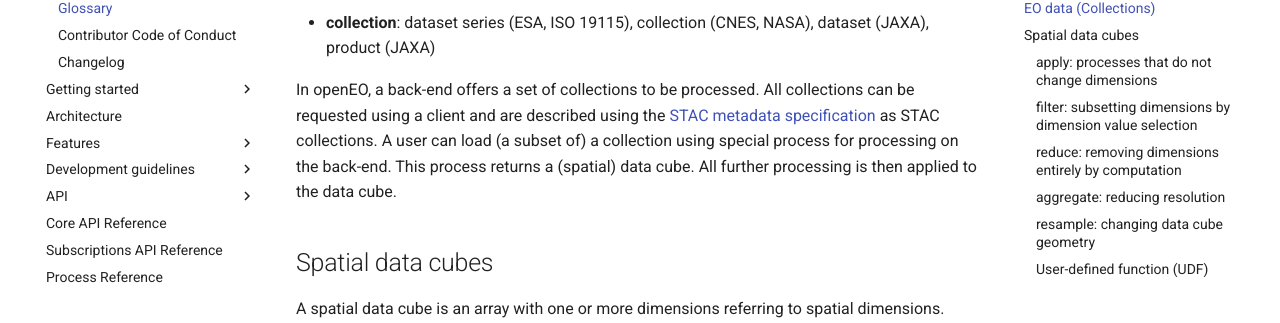
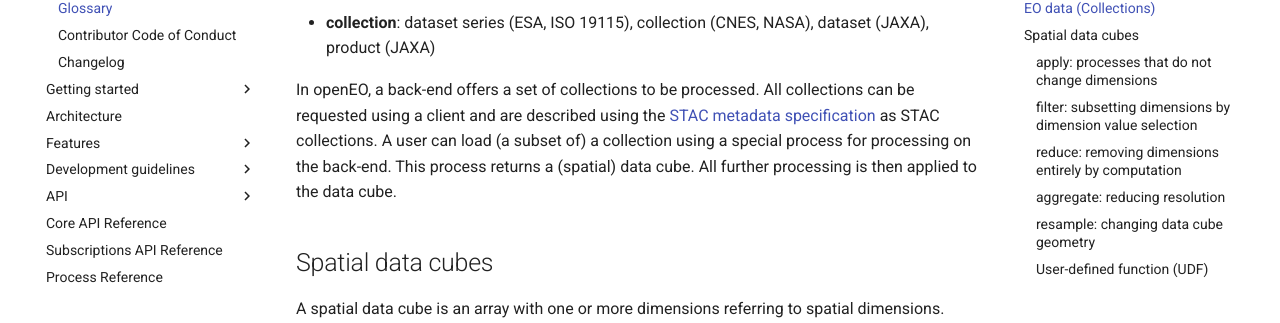
Before and after one commit to Open-EO/openeo-api, an MkDocs documentation site: the page built from docs/glossary.md, in a window 1280 px wide and 900 px high, scrolled down 1127 px. Shown: the part 154-477 px from the top of the window. Built offline with MkDocs 1.6.1 and Material for MkDocs 9.7.7, drawn with Linux system fonts in a browser that asks for light colours; comment, search, counter and statistics services are not loaded.

```diff
--- a/docs/glossary.md
+++ b/docs/glossary.md
@@ -26,7 +26,7 @@ The [CEOS OpenSearch Best Practice Document v1.2](http://ceos.org/ourwork/workin
 - **granule**: dataset (ESA, ISO 19115), granule (NASA), product (ESA, CNES), scene (JAXA)
 - **collection**: dataset series (ESA, ISO 19115), collection (CNES, NASA), dataset (JAXA), product (JAXA)
 
-In openEO, a back-end offers a set of collections to be processed. All collections can be requested using a client and are described using the [STAC metadata specification](https://github.com/radiantearth/stac-spec) as STAC collections. A user can load (a subset of) a collection using special process for processing on the back-end. This process returns a (spatial) data cube. All further processing is then applied to the data cube.
+In openEO, a back-end offers a set of collections to be processed. All collections can be requested using a client and are described using the [STAC metadata specification](https://github.com/radiantearth/stac-spec) as STAC collections. A user can load (a subset of) a collection using a special process for processing on the back-end. This process returns a (spatial) data cube. All further processing is then applied to the data cube.
 
 ## Spatial data cubes
 
```
